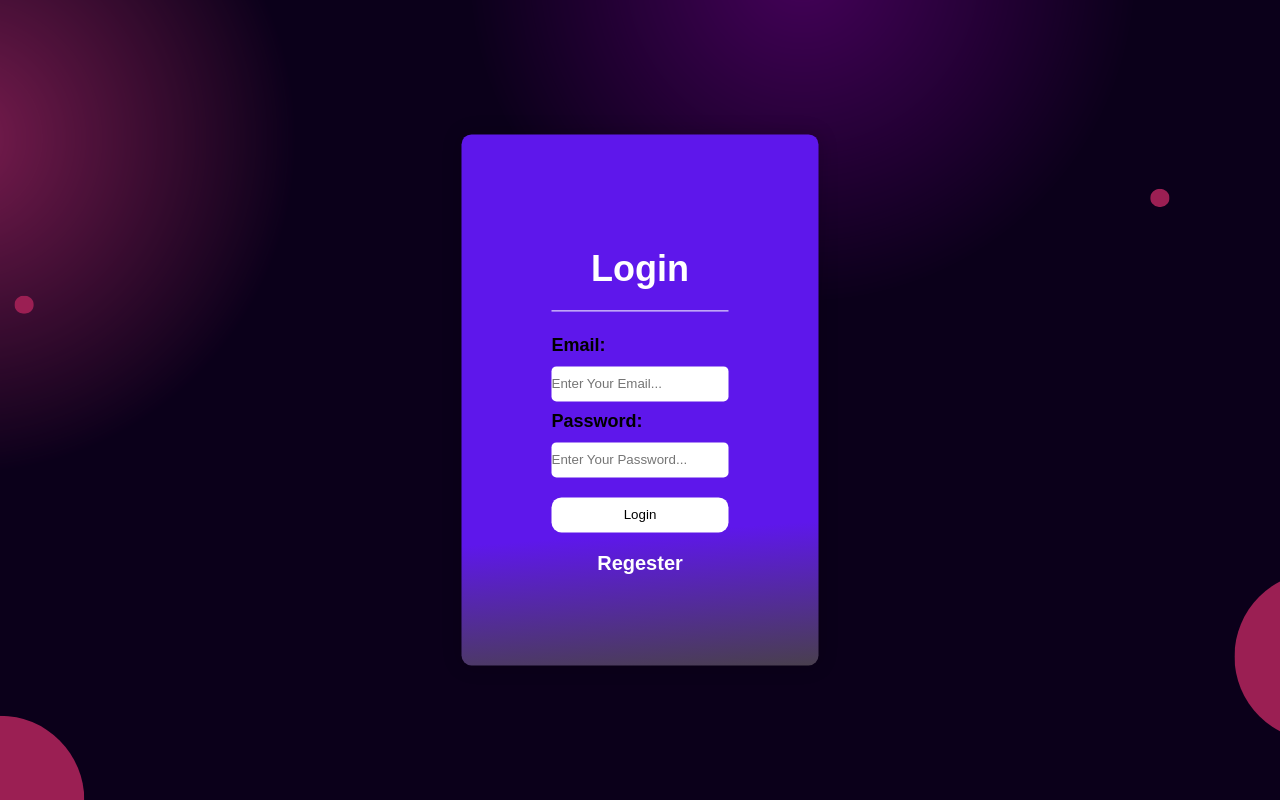
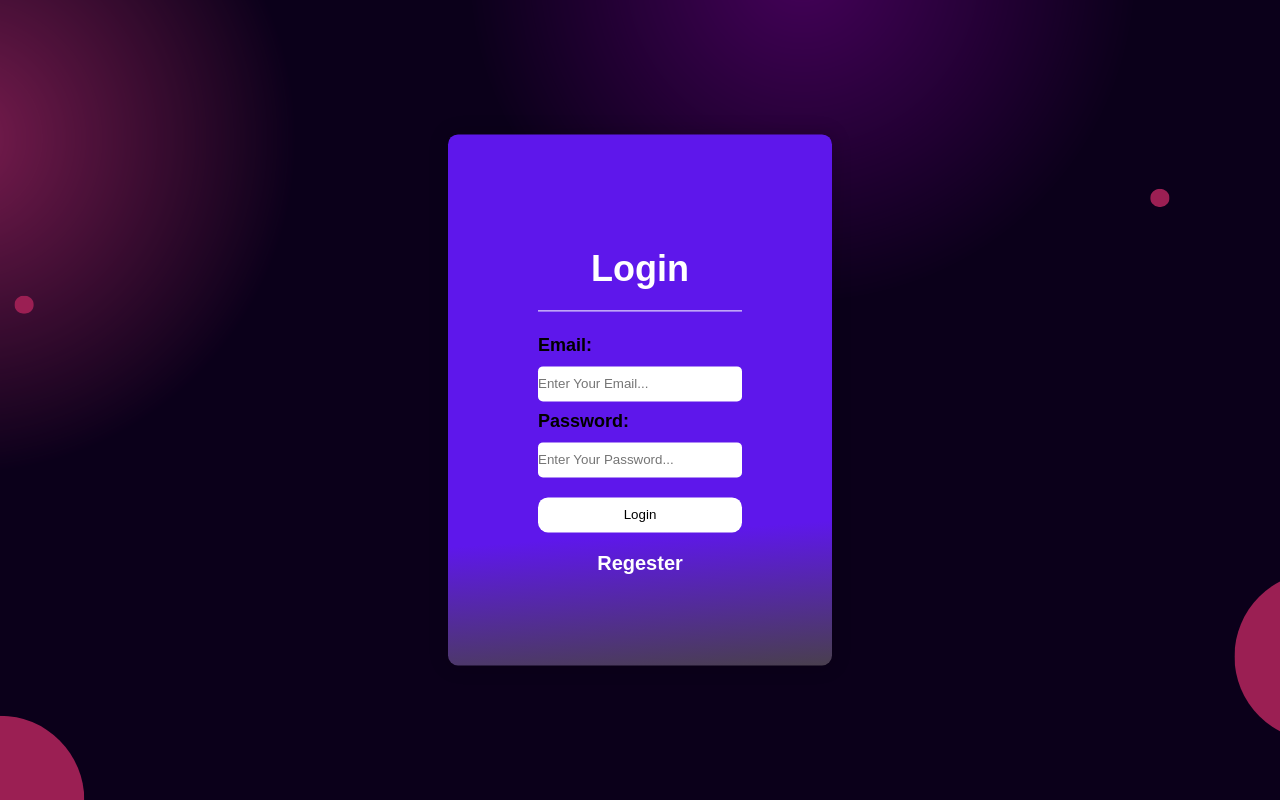
Before and after one commit to AbdElRahman9786/eltemElShoky, a React (Vite) app: page / in a window 1280 px wide. Built offline with nearby package versions, Linux system fonts and the light colour scheme.

Commit message:
Added media query for عيون عبدو

```diff
--- a/src/pages/login/login.module.css
+++ b/src/pages/login/login.module.css
@@ -7,8 +7,12 @@
     top: 50%;
     left: 50%;
     transform: translate(-50%, -50%);
+}
+@media (min-width: 1000px) {
 
-
+    .card{
+        width:30%;
+    }
 }
 .content {
     background: rgb(73,63,78);
```
